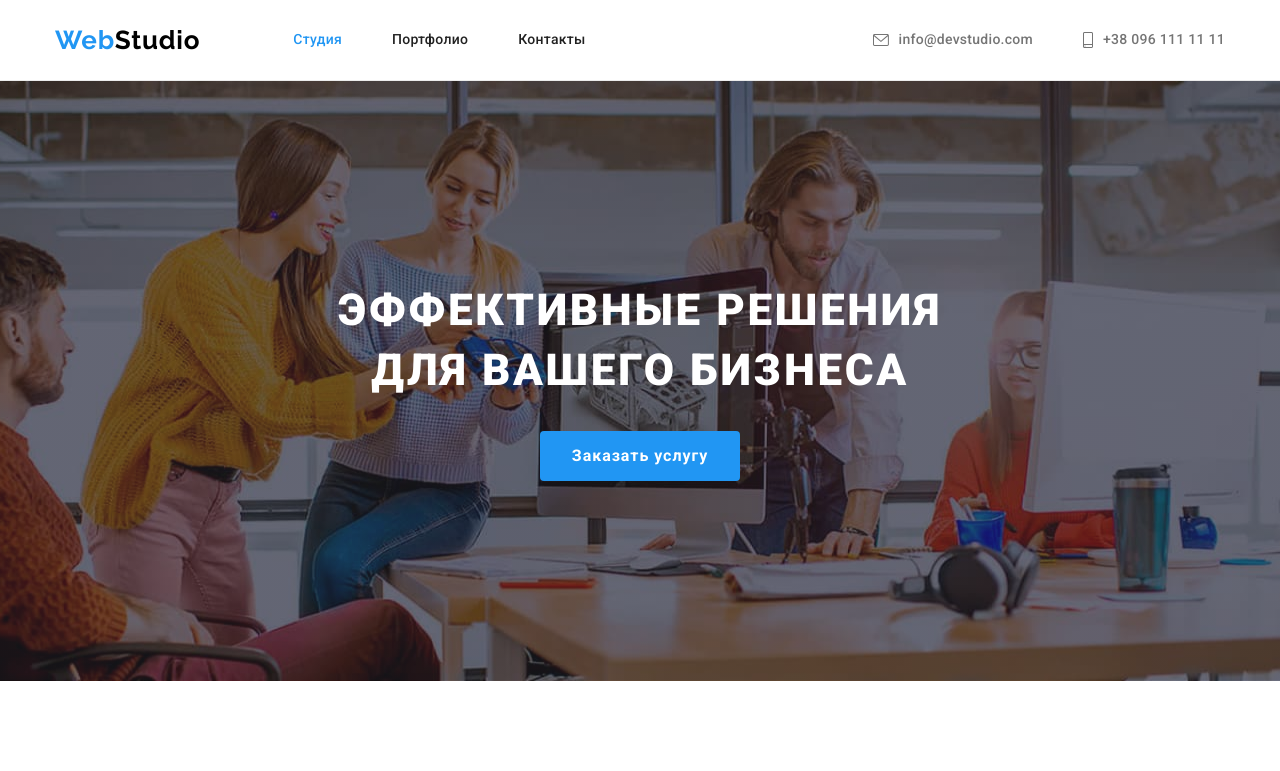
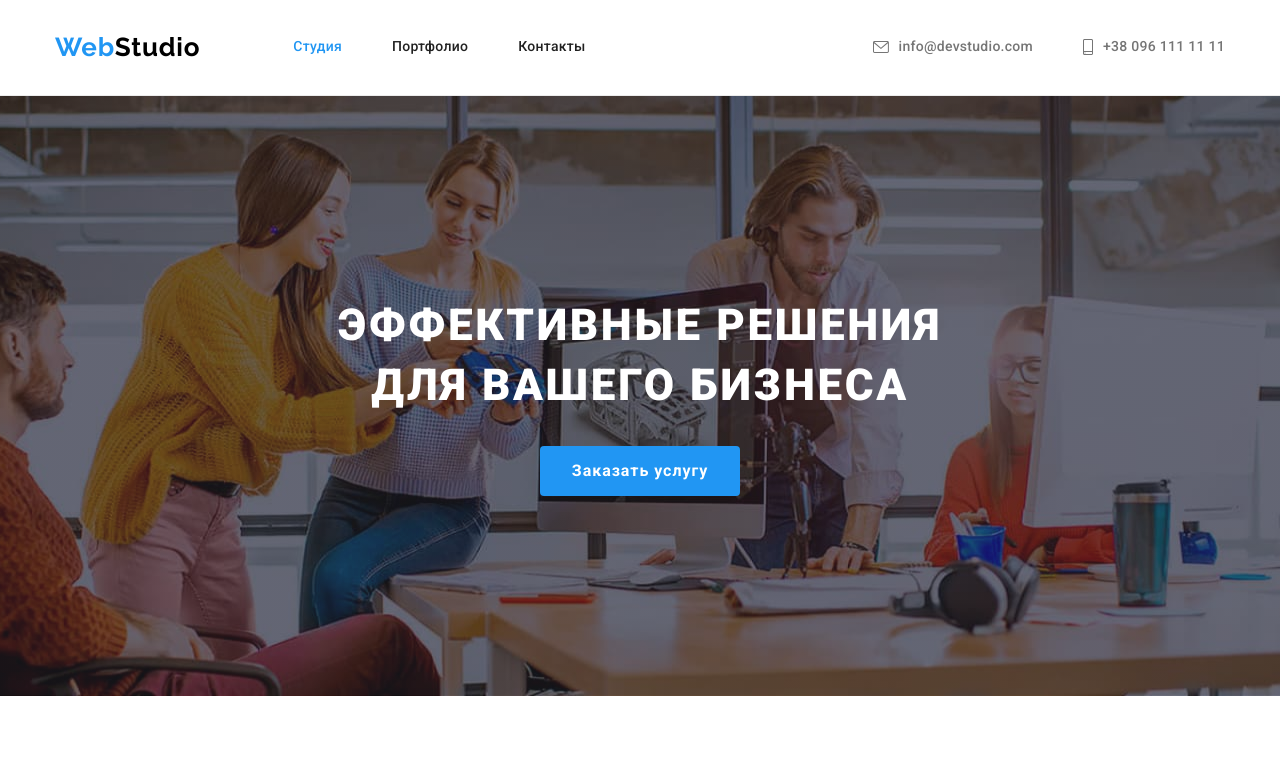
Before and after one commit to RomanSRDK/goit-markup-hw-04, a plain HTML site: page index.html in a window 1280 px wide. Shown: the top 771 px of the page. Drawn offline with nearby package versions, Linux system fonts and the light colour scheme.

Commit message:
Добавляет стили на страницах

```diff
--- a/css/styles.css
+++ b/css/styles.css
@@ -26,7 +26,7 @@ button {
     margin-left: 93px;
 }
 
-.nav-list {
+.nav-link {
     padding-top: 32px;
     padding-bottom: 32px;
 }
@@ -178,6 +178,8 @@ h2 {
 .header-container {
     display: flex;
     align-items: center;
+    padding-top: 32px;
+    padding-bottom: 32px;
 }
 
 .header {
@@ -535,10 +537,9 @@ address {
 
  .footer-container {
      display: flex;
-     align-items: center
+     align-items: baseline;
  }
 
  .footer-right-side {
      margin-left: 70px;
-     /* margin-top: 12px; */
  }
```
